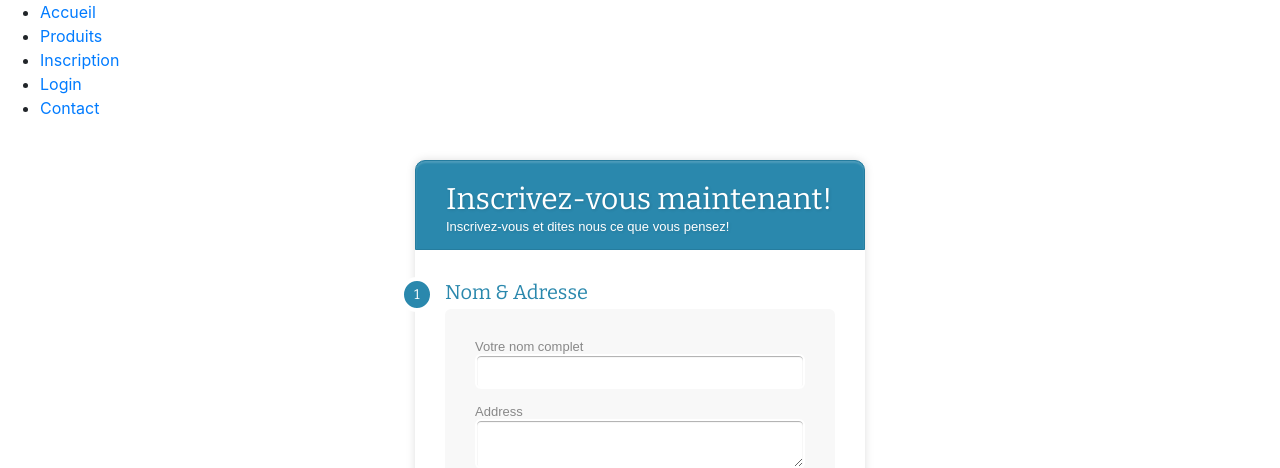
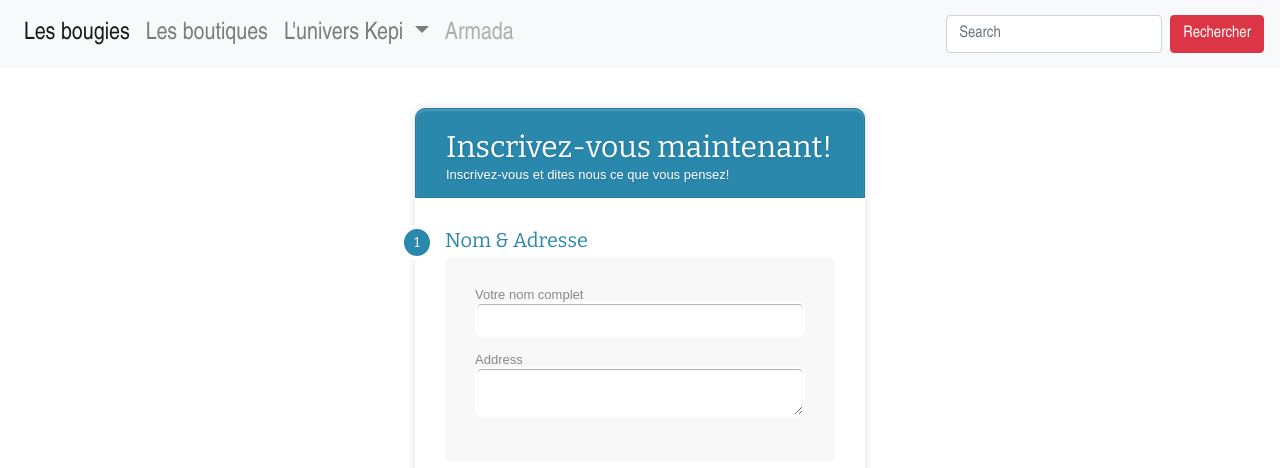
Before and after one commit to Eugenieberry/front, a PHP site: page /PHP1/ in a window 1280 px wide. Shown: the top 468 px of the page. Run offline with PHP 8.4, Linux system fonts and the light colour scheme; some libraries are stand-ins or nearby versions.

Commit message:
Essais de modifications sur le menu + style.

```diff
--- a/assets/css/style.css
+++ b/assets/css/style.css
@@ -0,0 +1,11 @@
+#menu {
+     font-family: "Arial Narrow";
+     font-size: x-large;
+
+
+ }
+h1 {
+    font-family: "Arial Narrow";
+    font-size: large;
+    color: crimson;
+}
--- a/includes/header.php
+++ b/includes/header.php
@@ -1,21 +1,37 @@
-
 <body>
 <header>
-    <nav>
-        <ul>
-            <li><a href="index.php?page=accueil">Accueil</a></li>
-            <li><a href="index.php?page=produits">Produits</a></li>
-            <li><a href="index.php?page=inscription">Inscription</a></li>
-            <?php
-            if (isset($_SESSION['login']) && $_SESSION['login'] == 1) {
-                echo "<li><a href=\"index.php?page=logout\">Logout</a></li>";
-            }
-            else {
-                echo "<li><a href=\"index.php?page=login\">Login</a></li>";
-            }
-            ?>
-            <li><a href="index.php?page=contact">Contact</a></li>
-        </ul>
-    </nav>
+    <div id="menu">
+        <nav class="navbar navbar-expand-lg navbar-light bg-light">
+        <div class="collapse navbar-collapse" id="bougies">
+            <ul class="navbar-nav mr-auto">
+                <li class="nav-item active">
+                    <a class="nav-link" href="#">Les bougies <span class="sr-only">(current)</span></a>
+                </li>
+                <li class="nav-item">
+                    <a class="nav-link" href="#">Les boutiques</a>
+                </li>
+                <li class="nav-item dropdown">
+                    <a class="nav-link dropdown-toggle" href="#" id="navbarDropdown" role="button"
+                       data-toggle="dropdown" aria-haspopup="true" aria-expanded="false">
+                        L'univers Kepi
+                    </a>
+                    <div class="dropdown-menu" aria-labelledby="navbarDropdown">
+                        <a class="dropdown-item" href="#">Notre marque</a>
+                        <a class="dropdown-item" href="#">Nos bougies</a>
+                        <div class="dropdown-divider"></div>
+                        <a class="dropdown-item" href="#">Something else here</a>
+                    </div>
+                </li>
+                <li class="nav-item">
+                    <a class="nav-link disabled" href="#">Armada</a>
+                </li>
+            </ul>
+            <form class="form-inline my-2 my-lg-0">
+                <input class="form-control mr-sm-2" type="search" placeholder="Search" aria-label="Search">
+                <button type="button" class="btn btn-danger" type="submit">Rechercher</button>
+            </form>
+        </div>
+        </nav>
+    </div>
 </header>
 <main>
```
